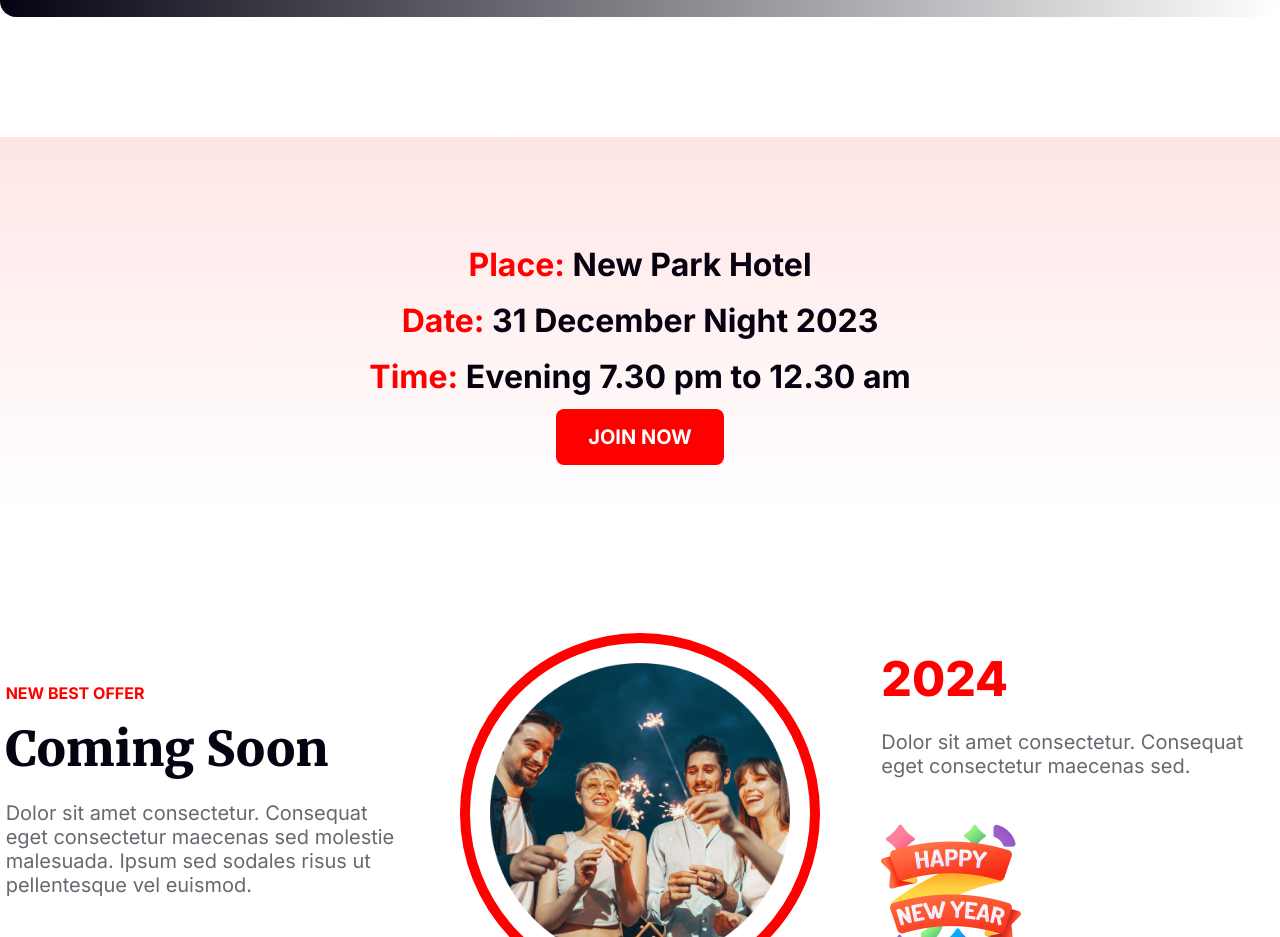
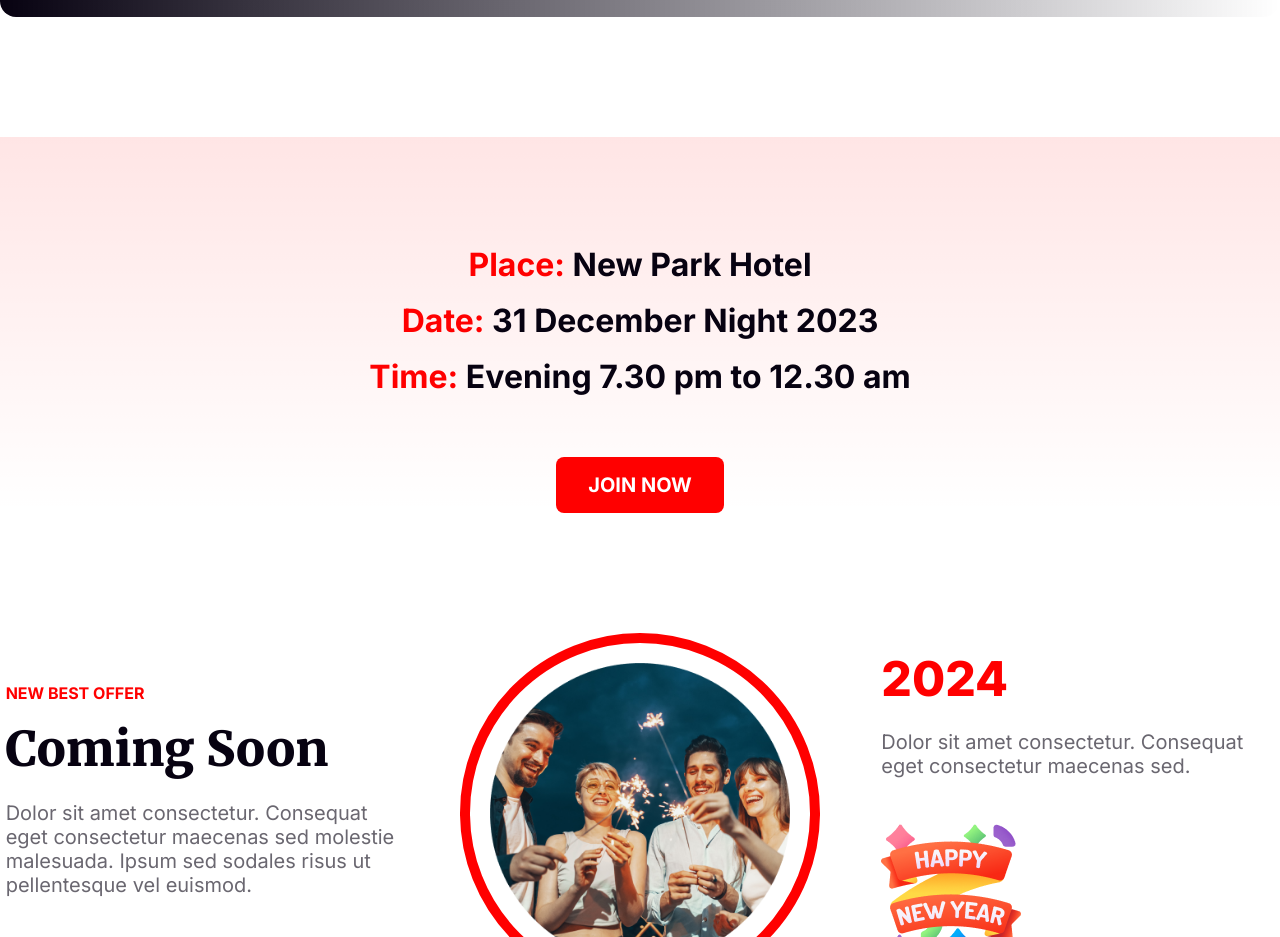
Before and after one commit to mariyasf/new-year-new-mission, a plain HTML site: page index.html in a window 1280 px wide. Shown: the part 2233-3170 px from the top of the page. Drawn offline with Linux system fonts and the light colour scheme; grey boxes are pictures that could not be loaded.

Commit message:
New Year New Mission

```diff
--- a/index.html
+++ b/index.html
@@ -65,9 +65,11 @@
             </section>
 
             <section>
-                <div class="address container">
-                    <div>
-                        <p><span class="clr">Place:</span> New Park Hotel</p>
+                <div class="container">
+                    <div class="address">
+                        <div class="address-content">
+                            <p><span class="clr">Place:</span> New Park
+                                Hotel</p>
                             <p><span class="clr">Date:</span> <span
                                     class="number">31</span>
                                 December Night
@@ -78,6 +80,7 @@
 
                         </div>
                         <button>JOIN NOW</button>
+                    </div>
                 </div>
             </section>
 
--- a/style/style.css
+++ b/style/style.css
@@ -27,7 +27,6 @@ button:hover {
 
 .container {
     max-width: 1320px;
-    /* margin-top: 50px; */
     margin: 0 auto;
     text-align: center;
 }
@@ -146,17 +145,16 @@ button:hover {
     line-height: 56px;
     color: #070211;
     text-align: center;
+
+}
+
+.address-content {
     padding-top: 100px;
     padding-bottom: 48px;
-
 }
 
 .clr {
     color: #F00;
-}
-
-.number {
-    font-family: Inter;
 }
 
 
@@ -168,7 +166,6 @@ button:hover {
     gap: 50px;
     margin-top: 120px;
     text-align: left;
-    /* background-color: aqua; */
 }
 
 .new-offer-section1-gap {
@@ -235,10 +232,6 @@ button:hover {
 }
 
 
-/* .holiday-img-container {
-    background-color: aqua;
-} */
-
 
 .holiday-img-1 {
     border-radius: 16px 16px 0px 0px;
@@ -255,11 +248,6 @@ button:hover {
     left: 280px;
 }
 
-/* .holiday-img-2 {
-    background-image: url('../image/Rectangle_2.png');
-
-    background-repeat: no-repeat;
-} */
 .holiday-img {
     position: relative;
     text-align: left;
@@ -275,14 +263,10 @@ button:hover {
     position: absolute;
     bottom: 20px;
     max-width: 796px;
-    /* width: 600px; */
     height: 650px;
     padding-left: 5px;
 }
 
-/* .holiday-img-2-2 {
-
-} */
 
 /* portfolio section*/
 .portfolio {
```
Lines whose indentation alone changed are shown as unchanged.
